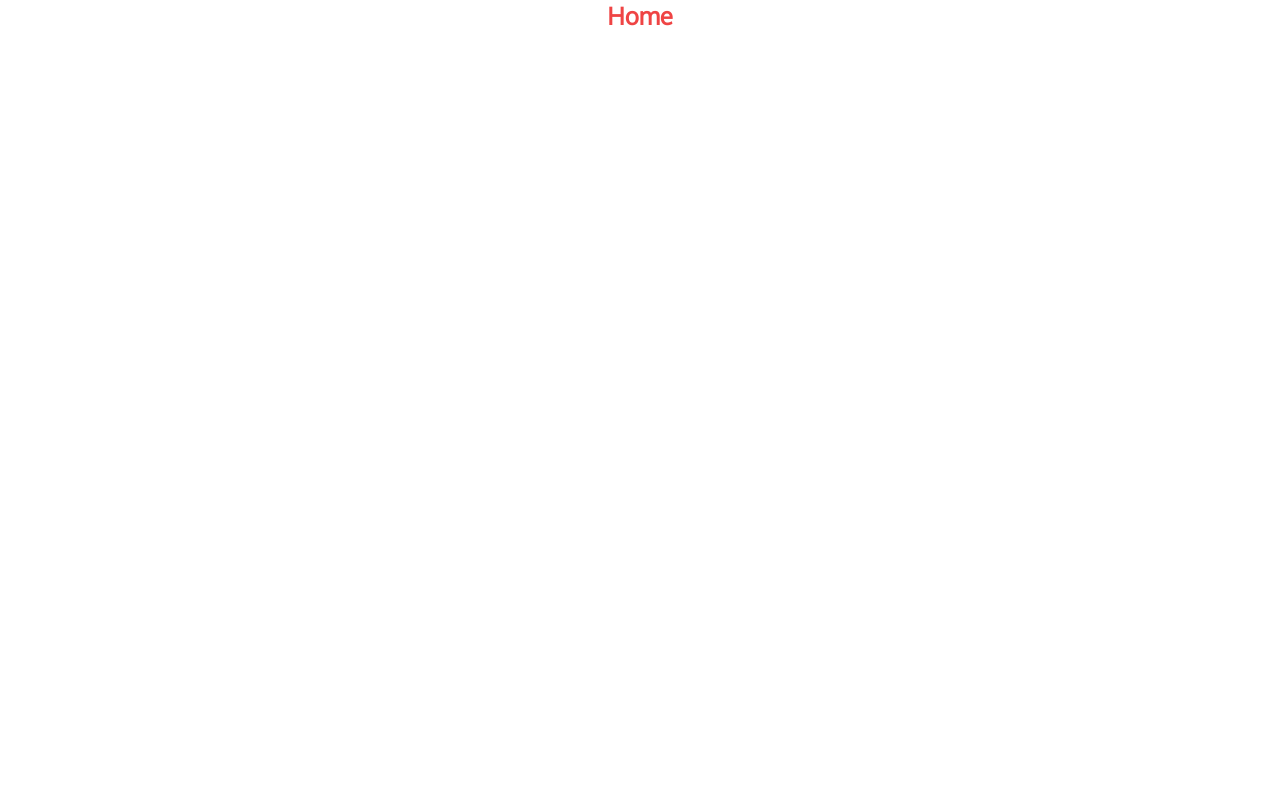
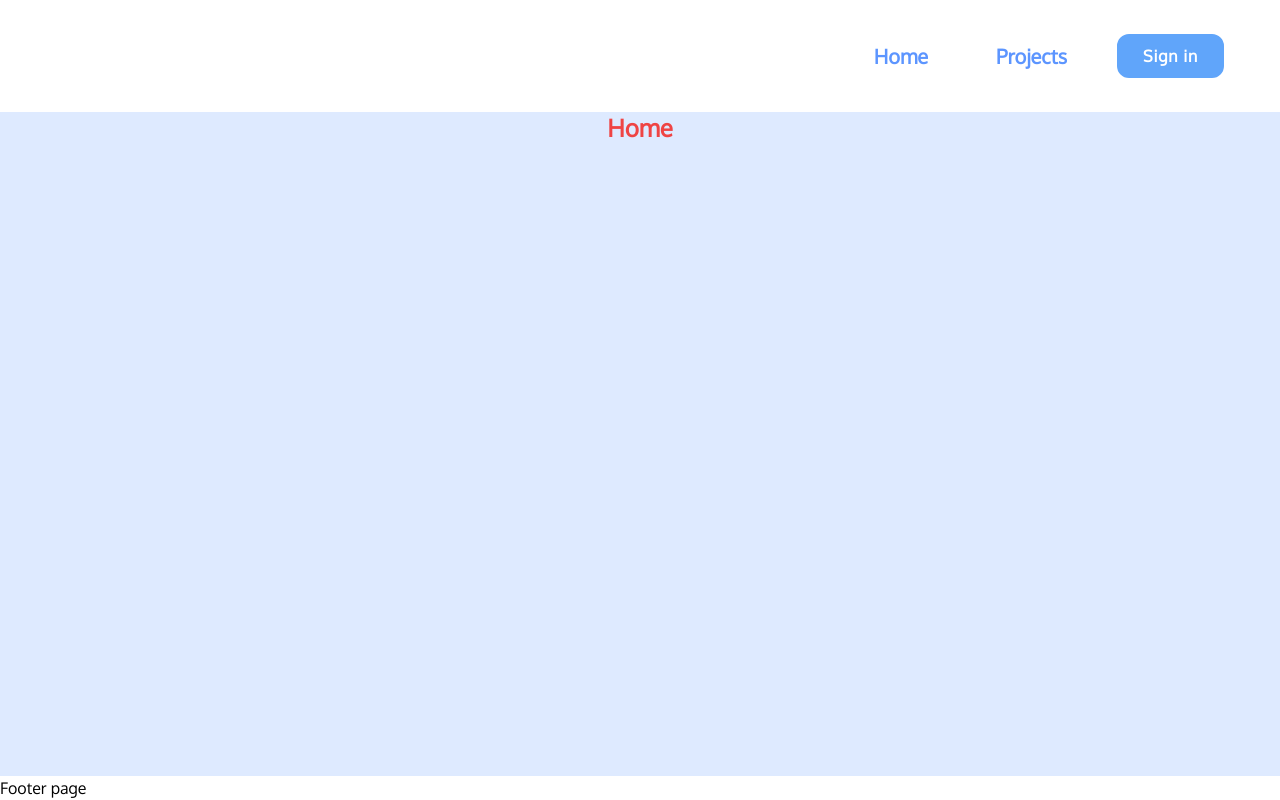
Before and after one commit to danblok/project-roadmaps, a Next.js app in the folder apps/web/: page / in a window 1280 px wide. Built offline with nearby package versions, Linux system fonts and the light colour scheme; no server answers.

Commit message:
feat: add query client

```diff
--- a/apps/web/pages/_app.tsx
+++ b/apps/web/pages/_app.tsx
@@ -2,14 +2,25 @@ import '@/styles/global.css'
 import { Session } from 'next-auth'
 import { SessionProvider } from 'next-auth/react'
 import { type AppProps } from 'next/app'
+import Layout from './layout'
+import {
+  QueryClient,
+  QueryClientProvider,
+} from '@tanstack/react-query'
+
+const queryClient = new QueryClient()
 
 export default function App({
   Component,
   pageProps: { session, ...pageProps },
 }: AppProps<{ session: Session }>) {
   return (
-    <SessionProvider session={session}>
-      <Component {...pageProps} />
-    </SessionProvider>
+    <QueryClientProvider client={queryClient}>
+      <SessionProvider session={session}>
+        <Layout>
+          <Component {...pageProps} />
+        </Layout>
+      </SessionProvider>
+    </QueryClientProvider>
   )
 }
```
